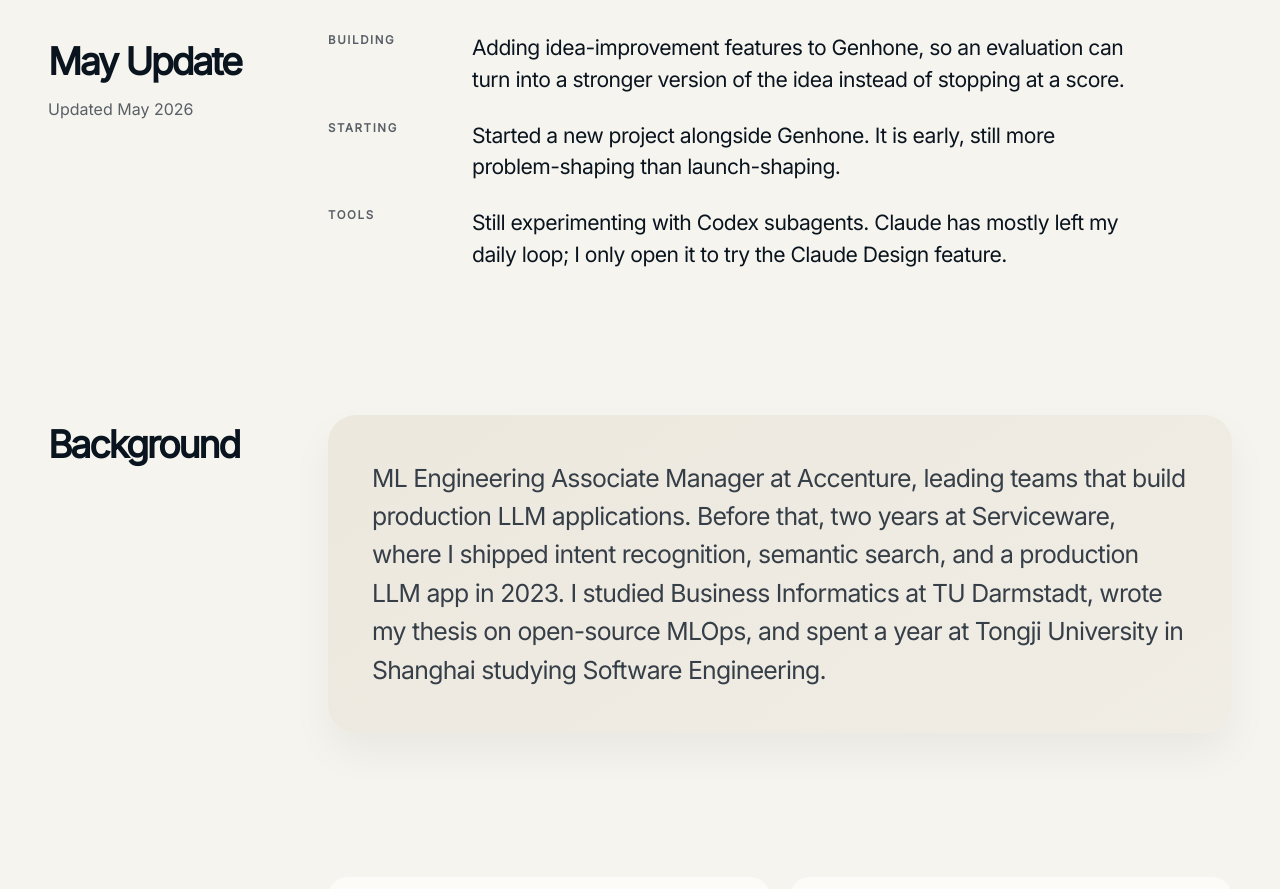
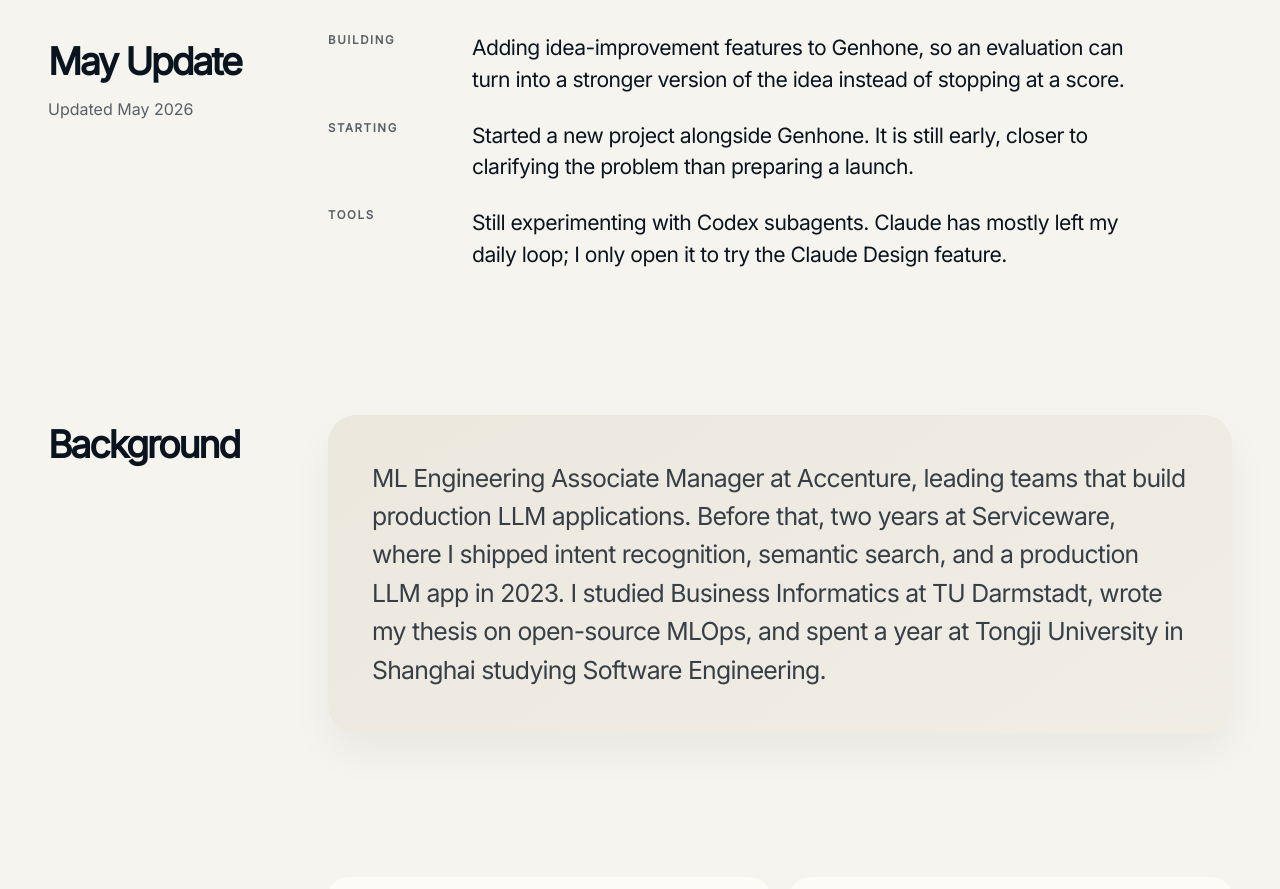
Before and after one commit to maltehedderich/hedderich-pro, a SvelteKit app: page / in a window 1280 px wide. Shown: the part 2340-3229 px from the top of the page. Built offline with nearby package versions, Linux system fonts and the light colour scheme; no server answers.

Commit message:
chore: tighten may update copy

```diff
--- a/src/routes/+page.svelte
+++ b/src/routes/+page.svelte
@@ -107,7 +107,7 @@
 			id: 'starting',
 			label: 'Starting',
 			value:
-				'Started a new project alongside Genhone. It is early, still more problem-shaping than launch-shaping.'
+				'Started a new project alongside Genhone. It is still early, closer to clarifying the problem than preparing a launch.'
 		},
 		{
 			id: 'tools',
```
